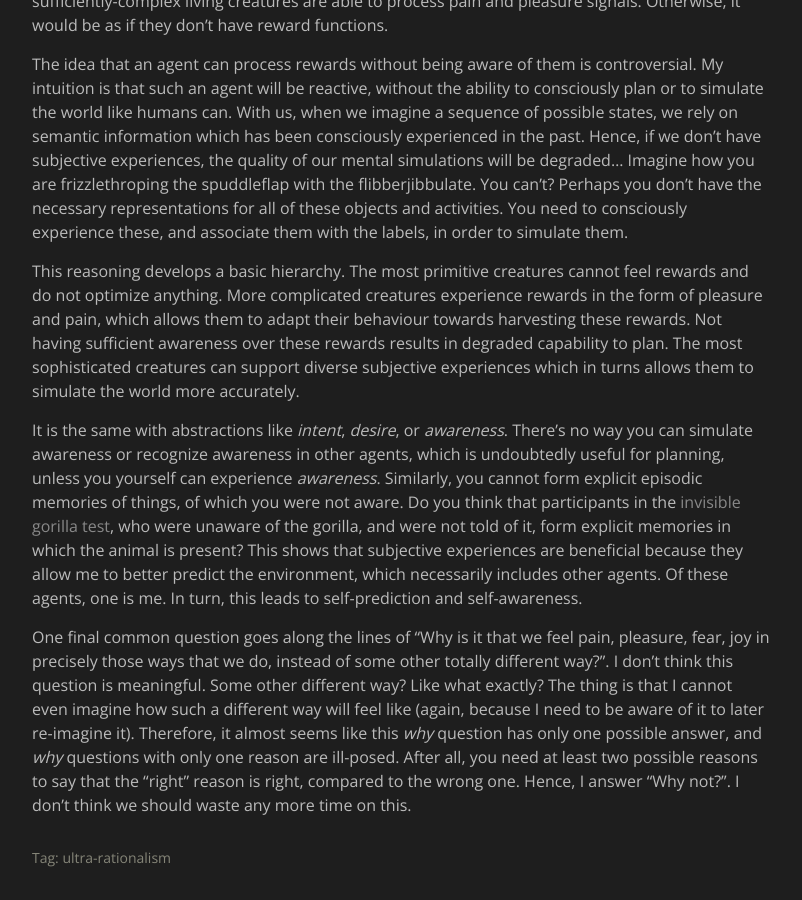
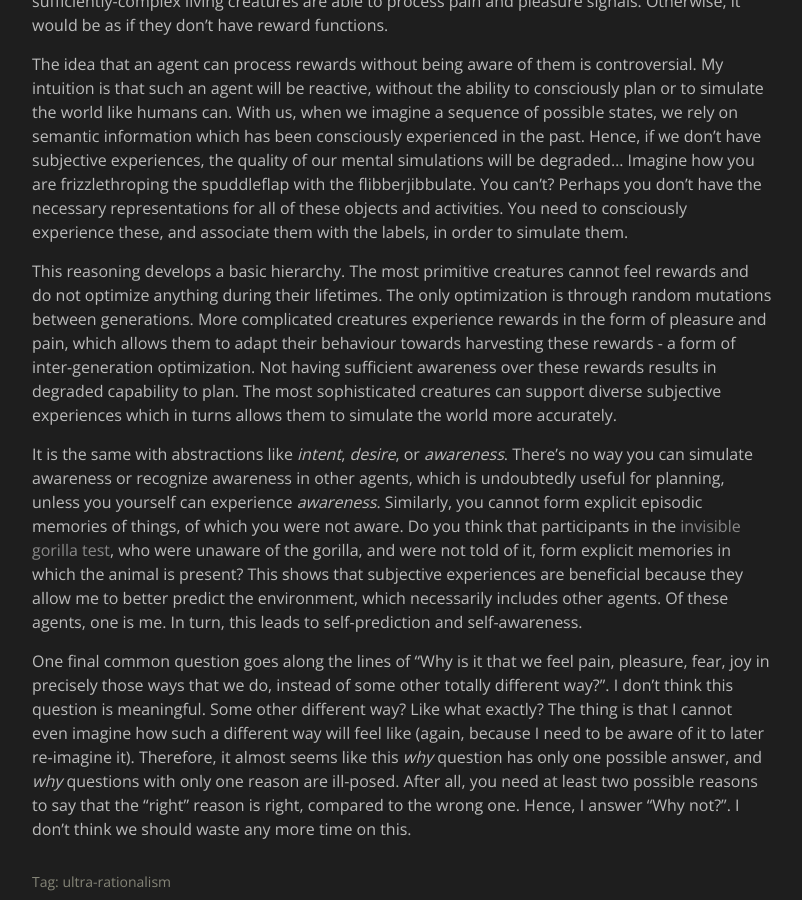
Before and after one commit to aceofgreens/aceofgreens.github.io, a Jekyll site: the page built from _posts/2023-08-15-the_great_charade.md, in a window 1280 px wide and 900 px high, scrolled down 2248 px. Shown: the whole window, without its empty margins (238-1040 px from the left). Built offline with Jekyll 4.4.1, drawn with Linux system fonts in a browser that asks for light colours; formulas are drawn with MathJax 3.

Commit message:
Some clarifications

```diff
--- a/_posts/2023-08-15-the_great_charade.md
+++ b/_posts/2023-08-15-the_great_charade.md
@@ -37,7 +37,7 @@ So that's how reward functions are evolved. In reality, to make the agent adapt
 
 The idea that an agent can process rewards without being aware of them is controversial. My intuition is that such an agent will be reactive, without the ability to consciously plan or to simulate the world like humans can. With us, when we imagine a sequence of possible states, we rely on semantic information which has been consciously experienced in the past. Hence, if we don't have subjective experiences, the quality of our mental simulations will be degraded... Imagine how you are frizzlethroping the spuddleflap with the flibberjibbulate. You can't? Perhaps you don't have the necessary representations for all of these objects and activities. You need to consciously experience these, and associate them with the labels, in order to simulate them.
 
-This reasoning develops a basic hierarchy. The most primitive creatures cannot feel rewards and do not optimize anything. More complicated creatures experience rewards in the form of pleasure and pain, which allows them to adapt their behaviour towards harvesting these rewards. Not having sufficient awareness over these rewards results in degraded capability to plan. The most sophisticated creatures can support diverse subjective experiences which in turns allows them to simulate the world more accurately.
+This reasoning develops a basic hierarchy. The most primitive creatures cannot feel rewards and do not optimize anything during their lifetimes. The only optimization is through random mutations between generations. More complicated creatures experience rewards in the form of pleasure and pain, which allows them to adapt their behaviour towards harvesting these rewards - a form of inter-generation optimization. Not having sufficient awareness over these rewards results in degraded capability to plan. The most sophisticated creatures can support diverse subjective experiences which in turns allows them to simulate the world more accurately.
 
 It is the same with abstractions like *intent*, *desire*, or *awareness*. There's no way you can simulate awareness or recognize awareness in other agents, which is undoubtedly useful for planning, unless you yourself can experience *awareness*. Similarly, you cannot form explicit episodic memories of things, of which you were not aware. Do you think that participants in the [invisible gorilla test](https://en.wikipedia.org/wiki/Inattentional_blindness), who were unaware of the gorilla, and were not told of it, form explicit memories in which the animal is present? This shows that subjective experiences are beneficial because they allow me to better predict the environment, which necessarily includes other agents. Of these agents, one is me. In turn, this leads to self-prediction and self-awareness.
 
```
